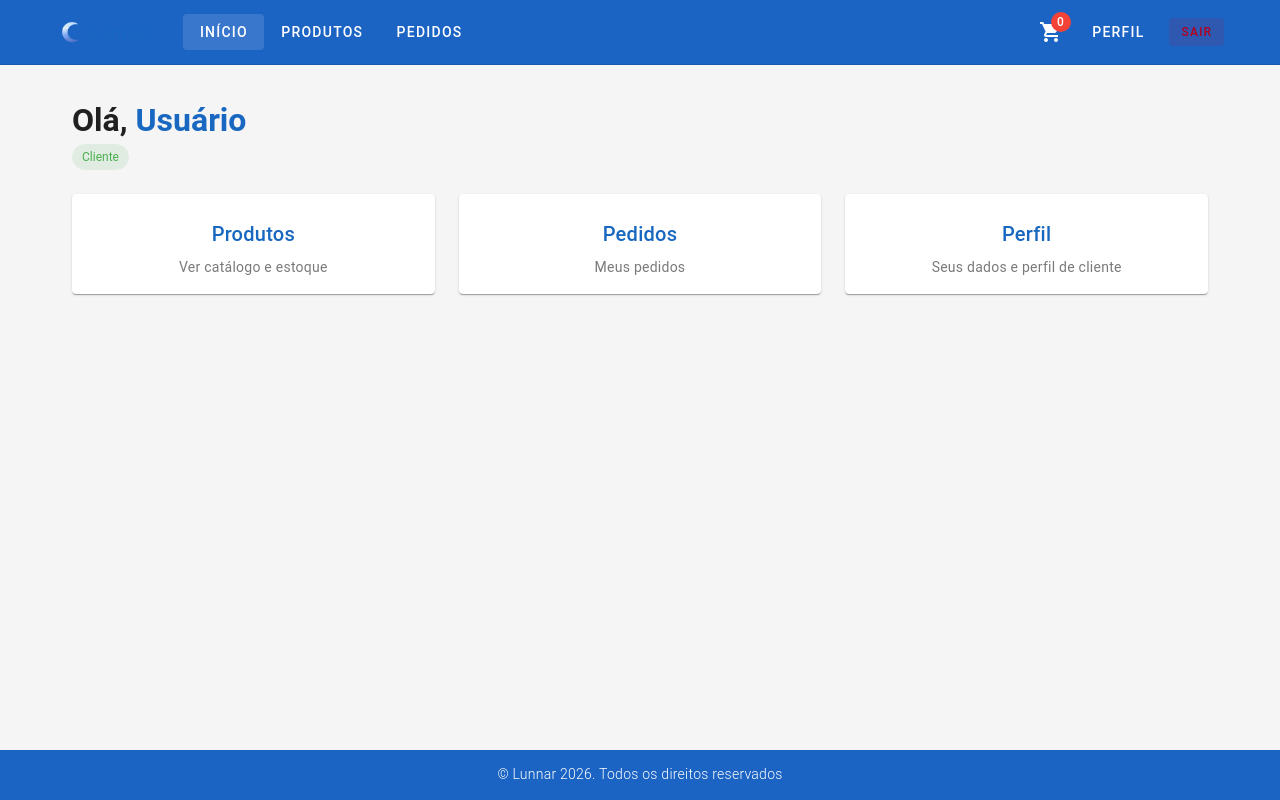
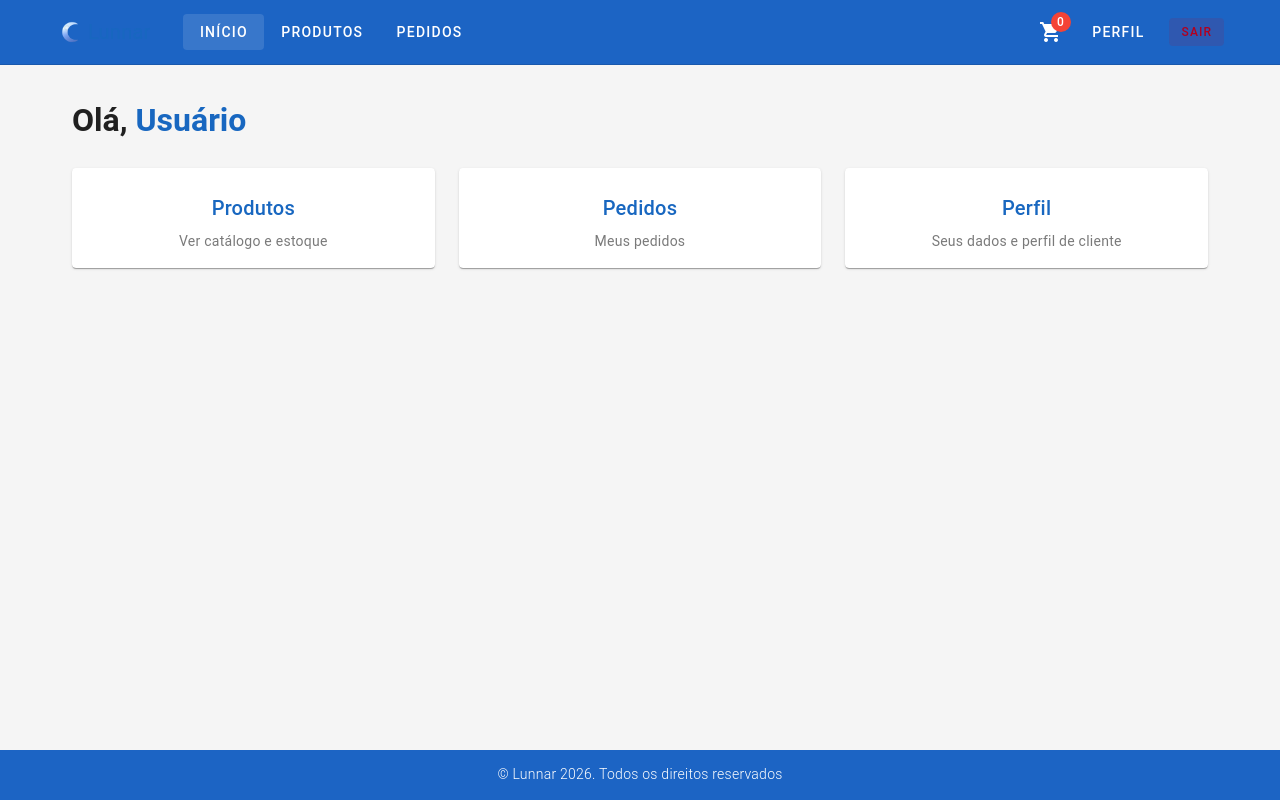
Before and after one commit to steffaneleal/Lunnar-frontend, a Nuxt app: page / in a window 1280 px wide. Built offline with nearby package versions, Linux system fonts and the light colour scheme.

Commit message:
:lipstick: feat: alteração para colocar o chip de administrador ao lado do nome do usuário admin.

```diff
--- a/pages/index.vue
+++ b/pages/index.vue
@@ -1,9 +1,11 @@
 <template>
   <v-container>
-    <h1 class="text-h4.5">Olá, <span class="text-primary"> {{ authStore.user?.name || 'Usuário' }} </span> </h1>
-    <v-chip :color="authStore.isAdmin ? 'blue' : 'green'" class="mb-6" size="small">
-      {{ authStore.isAdmin ? 'Administrador' : 'Cliente' }}
-    </v-chip>
+    <div class="d-flex align-center mb-6">
+      <h1 class="text-h4.5">Olá, <span class="text-primary"> {{ authStore.user?.name || 'Usuário' }} </span> </h1>
+      <v-chip v-if="authStore.isAdmin" color="blue" class="ml-4" size="small">
+        Administrador
+      </v-chip>
+    </div>
 
     <v-row>
       <v-col v-for="item in dashboardItems" :key="item.title" cols="12" sm="6" md="4">
```
